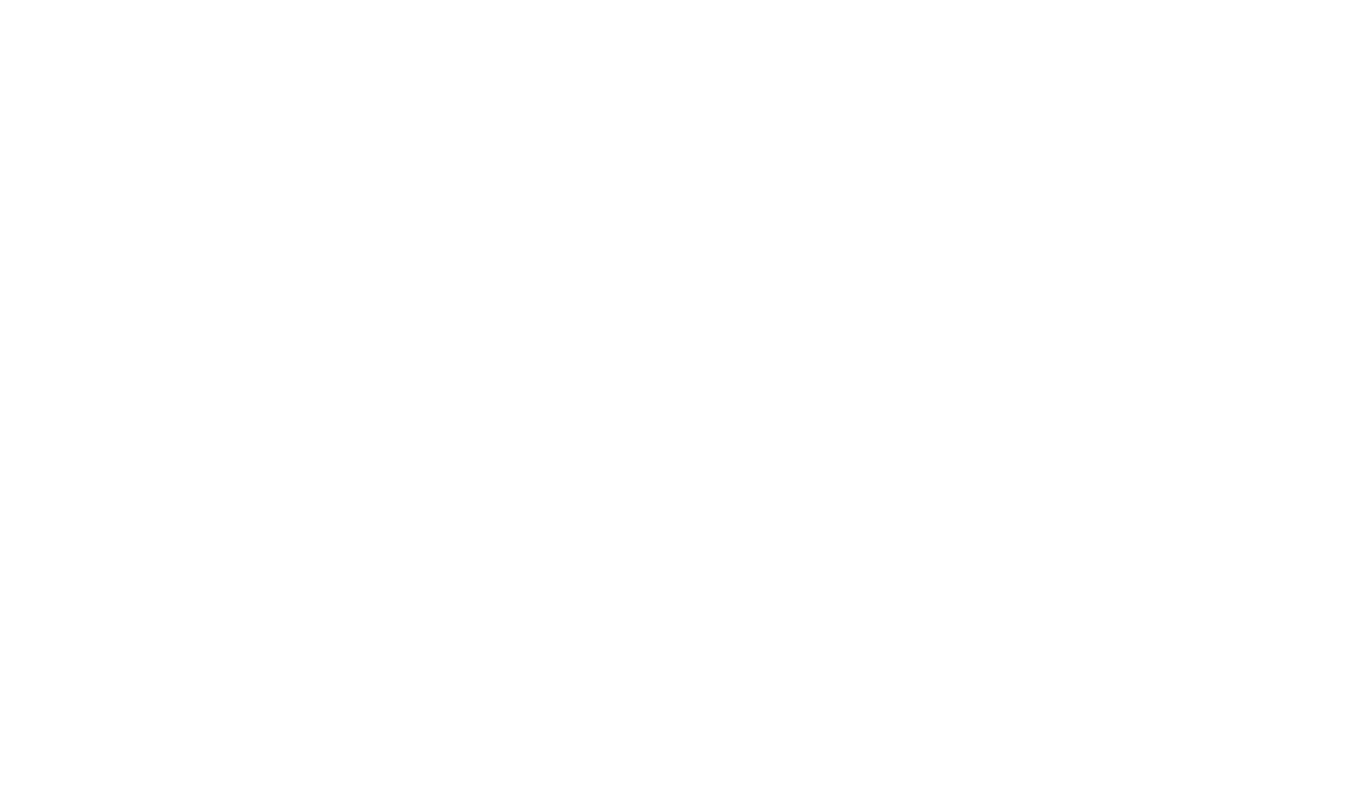
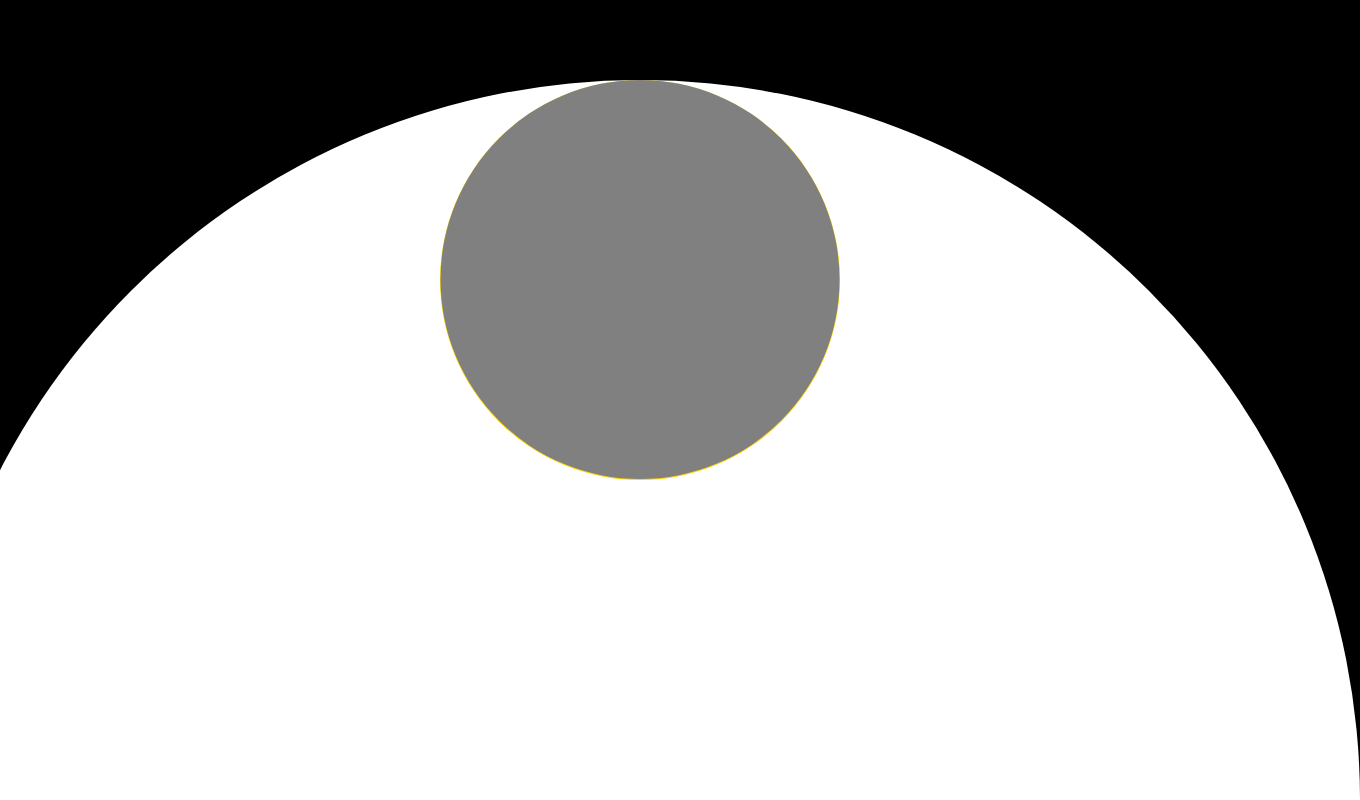
Before and after one commit to NickGervais/eclipse, a plain HTML site: page index.html in a window 1280 px wide. Shown: the top 800 px of the page, 1360 px wide, since content can reach past the window. Drawn offline with Linux system fonts and the light colour scheme.

Commit message:
changed the html mark up and added style sheet using ::before and ::after as the sun and moon

```diff
--- a/index.html
+++ b/index.html
@@ -2,19 +2,20 @@
 <html>
     <head>
         <title> Eclipse </title>
+        <link rel="stylesheet" href="./style.css">
     </head>
     <body>
 
         <div class="space">
 
             <div class="wrapper">
-
+<!--
                 <div id="sun">
                 </div>
 
                 <div id="moon">
                 </div>
-
+                 -->
             </div>
 
         </div>
--- /dev/null
+++ b/style.css
@@ -0,0 +1,46 @@
+body {
+    margin: 0px;
+    background: black;
+}
+.space {
+    height: 100vh;
+    width: 100%;
+    margin: 0px;
+    background: black;
+    /* overflow: hidden; */
+}
+.wrapper {
+    height: 180vh;
+    width: 180vh;
+    position: absolute;
+    bottom: 0;
+    left: 50%;
+    background: white;
+    border-radius: 50%;
+    transform: translate(-50%, 50%);
+    display: inline-block;
+}
+.wrapper::before {
+    content: '';
+    display: block;
+    height: 400px;
+    width: 400px;
+    background: gold;
+    border-radius: 50%;
+    position: absolute;
+    top: 0px;
+    left: 50%;
+    transform: translateX(-50%);
+}
+.wrapper::after {
+    content: '';
+    display: block;
+    height: 399px;
+    width: 399px;
+    background: gray;
+    border-radius: 50%;
+    position: absolute;
+    top: 0px;
+    left: 50%;
+    transform: translateX(-50%);
+}
```
